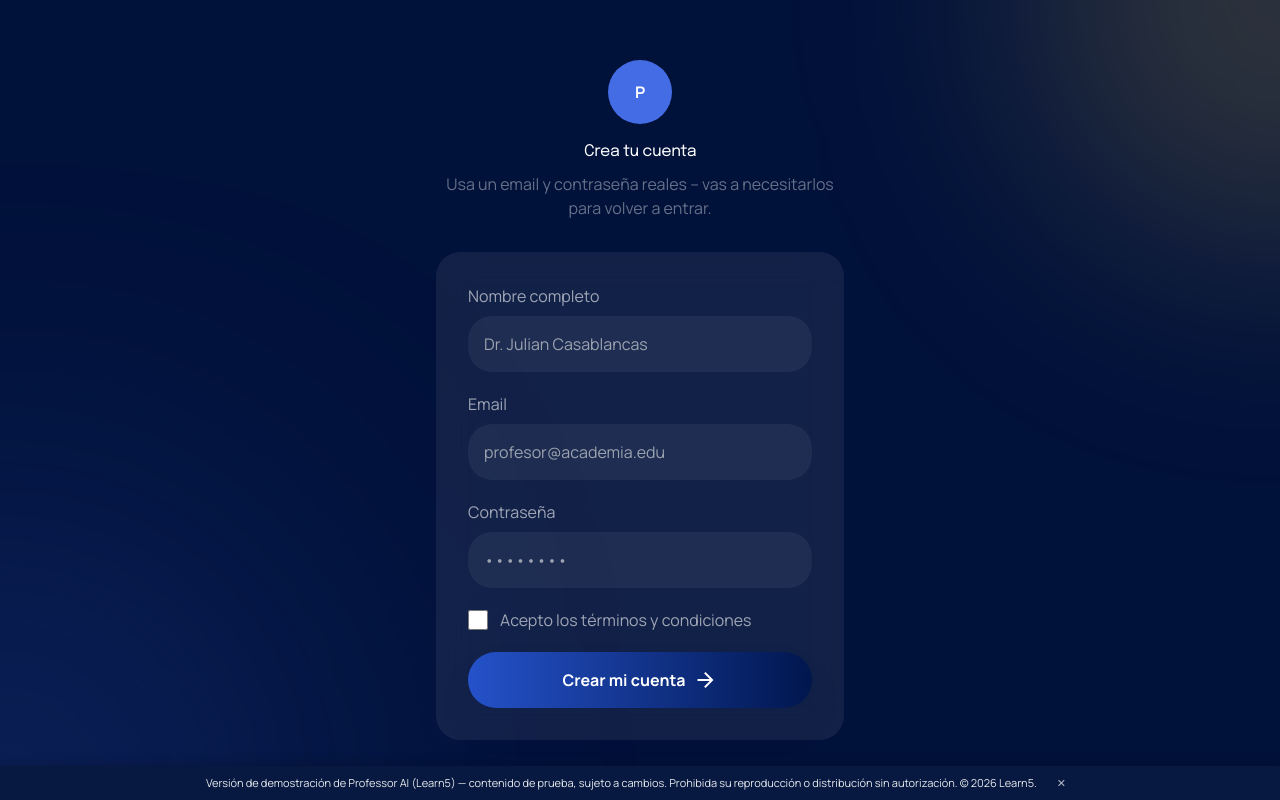
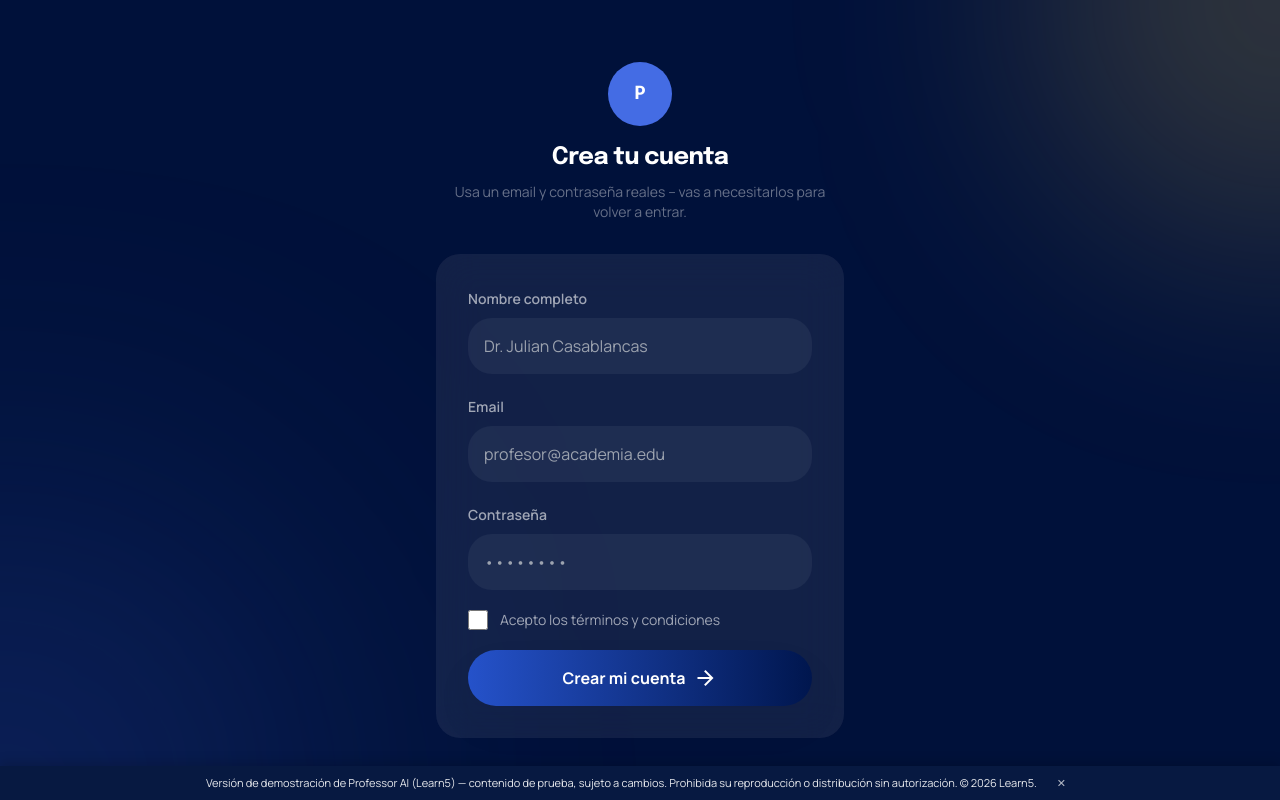
Before and after one commit to learn5soporte/professor-ai-web, a Next.js app: page /professor-ai-web/registro in a window 1280 px wide. Built offline with nearby package versions, Linux system fonts and the light colour scheme; no server answers.

Commit message:
fix(registro): corregir clases Tailwind sin efecto

```diff
--- a/src/app/registro/page.tsx
+++ b/src/app/registro/page.tsx
@@ -63,10 +63,10 @@ export default function RegistroPage() {
             <div className="mb-4 flex h-16 w-16 items-center justify-center rounded-full bg-secondary-container">
               <Icon name="mail" className="text-[28px] text-white" />
             </div>
-            <h2 className="font-headline-md text-headline-md text-white">
+            <h2 className="font-headline text-2xl font-bold text-white">
               Confirma tu correo
             </h2>
-            <p className="mt-3 text-body-md text-white/60">
+            <p className="mt-3 text-base text-white/60">
               Creamos tu cuenta. Revisa tu bandeja de entrada (o la carpeta de spam) en{" "}
               <span className="font-bold text-white">{email}</span> y haz clic en el enlace de
               confirmación antes de iniciar sesión.
@@ -85,13 +85,13 @@ export default function RegistroPage() {
       <section className="flex w-full max-w-md flex-col px-margin-mobile">
         <div className="mb-8 flex flex-col items-center">
           <div className="mb-4 flex h-16 w-16 items-center justify-center rounded-full bg-secondary-container">
-            <span className="font-headline-md font-bold text-white">P</span>
+            <span className="font-headline text-lg font-bold text-white">P</span>
           </div>
-          <h2 className="font-headline-md text-headline-md text-white">
+          <h2 className="font-headline text-2xl font-bold text-white">
             Crea tu cuenta
           </h2>
           {usarSupabase && (
-            <p className="mt-2 text-center text-body-sm text-white/40">
+            <p className="mt-2 text-center text-sm text-white/40">
               Usa un email y contraseña reales -- vas a necesitarlos para volver a entrar.
             </p>
           )}
@@ -99,7 +99,7 @@ export default function RegistroPage() {
 
         <form onSubmit={handleSubmit} className="glass-card space-y-5 rounded-xl p-8">
           <div className="space-y-2">
-            <label className="text-label-lg font-label-lg text-white/60">
+            <label className="font-label text-sm font-semibold text-white/60">
               Nombre completo
             </label>
             <input
@@ -112,7 +112,7 @@ export default function RegistroPage() {
             />
           </div>
           <div className="space-y-2">
-            <label className="text-label-lg font-label-lg text-white/60">
+            <label className="font-label text-sm font-semibold text-white/60">
               Email
             </label>
             <input
@@ -125,7 +125,7 @@ export default function RegistroPage() {
             />
           </div>
           <div className="space-y-2">
-            <label className="text-label-lg font-label-lg text-white/60">
+            <label className="font-label text-sm font-semibold text-white/60">
               Contraseña
             </label>
             <input
@@ -146,15 +146,15 @@ export default function RegistroPage() {
               onChange={(e) => setAceptaTerminos(e.target.checked)}
               className="h-5 w-5 rounded border-white/20 bg-transparent text-tertiary focus:ring-0"
             />
-            <span className="text-body-sm text-white/60 transition-colors group-hover:text-white">
+            <span className="text-sm text-white/60 transition-colors group-hover:text-white">
               Acepto los términos y condiciones
             </span>
           </label>
           {error && (
             <div className="space-y-2 rounded-lg bg-red-500/10 px-4 py-3">
-              <p className="text-body-sm text-red-300">{error}</p>
+              <p className="text-sm text-red-300">{error}</p>
               {yaExiste && (
-                <Link href="/login" className="text-body-sm font-bold text-tertiary-fixed-dim underline">
+                <Link href="/login" className="text-sm font-bold text-tertiary-fixed-dim underline">
                   Ir a iniciar sesión
                 </Link>
               )}
```
